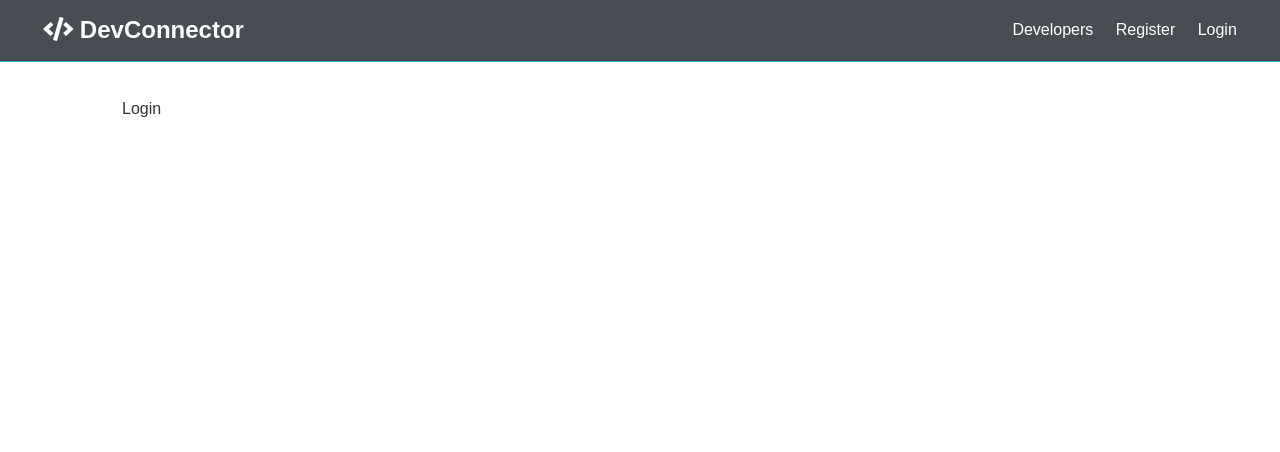
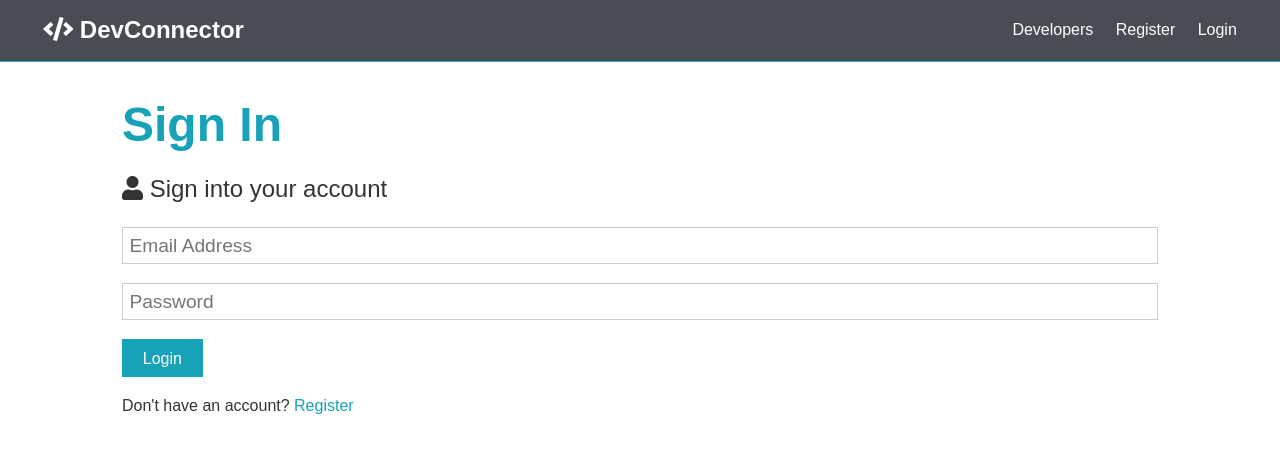
Before and after one commit to Dergarcon/devconnector, a React (Create React App) app in the folder client/: page /login in a window 1280 px wide. Shown: the top 452 px of the page. Built offline with nearby package versions, Linux system fonts and the light colour scheme.

Commit message:
added request via axios (will be replaced with redux) in register and login form.

```diff
--- a/client/src/components/auth/Login.js
+++ b/client/src/components/auth/Login.js
@@ -1,10 +1,46 @@
-import React from 'react'
+import React, { Fragment, useState } from 'react'
+import { Link } from 'react-router-dom'
+// import axios from 'axios'  - was required for commented stuff (request without redux)
 
 const Login = () => {
+    const [formData, setFormData] = useState({
+        email: '',
+        password: '',
+    })
+
+    const { email, password } = formData
+    const onChange = e => setFormData({
+        ...formData, [e.target.name]: e.target.value
+    })
+    const onSubmit = async e => {
+        e.preventDefault()
+        console.log('Success')
+    }
+
+
     return (
-        <div>
-            Login
-    </div>
+        <Fragment>
+            <h1 className="large text-primary">Sign In</h1>
+            <p className="lead"><i className="fas fa-user"></i> Sign into your account</p>
+            <form className="form" onSubmit={e => onSubmit(e)}>
+                <div className="form-group">
+                    <input type="email" placeholder="Email Address" name="email" value={email} onChange={e => onChange(e)} />
+                </div>
+                <div className="form-group">
+                    <input
+                        type="password"
+                        placeholder="Password"
+                        name="password"
+                        minLength="6"
+                        value={password} onChange={e => onChange(e)}
+                    />
+                </div>
+                <input type="submit" className="btn btn-primary" value="Login" />
+            </form>
+            <p className="my-1">
+                Don't have an account? <Link to="/register">Register</Link>
+            </p>
+        </Fragment>
     )
 }
 
--- a/client/src/components/auth/Register.js
+++ b/client/src/components/auth/Register.js
@@ -1,4 +1,6 @@
 import React, { Fragment, useState } from 'react'
+import { Link } from 'react-router-dom'
+// import axios from 'axios'  - was required for commented stuff (request without redux)
 
 const Register = () => {
     const [formData, setFormData] = useState({
@@ -12,14 +14,33 @@
     const onChange = e => setFormData({
         ...formData, [e.target.name]: e.target.value
     })
-    const onSubmit = e => {
+    const onSubmit = async e => {
         e.preventDefault()
         if (password !== password2) {
             console.log('Passwords do not match')
         } else {
-            console.log(formData)
+            // Commented Stuff is a Request to register a user without redux.
+            //     const newUser = {
+            //         name, email, password, password2
+            //     }
+            //     try {
+            //         const config = {
+            //             headers: {
+            //                 'Content-Type': 'application/json'
+            //             }
+            //         }
+            //         const body = JSON.stringify(newUser)
+
+            //         const res = await axios.post('/api/users', body, config)
+            //         console.log(res.data)
+            //     } catch (error) {
+            //         console.error(error.response.data)
+            //     }
+            // }
+            console.log('asd')
         }
     }
+
 
     return (
         <Fragment>
@@ -57,7 +78,7 @@
                 <input type="submit" className="btn btn-primary" value="Register" />
             </form>
             <p className="my-1">
-                Already have an account? <a href="login.html">Sign In</a>
+                Already have an account? <Link to="/login">Sign In</Link>
             </p>
         </Fragment>
     )
```
